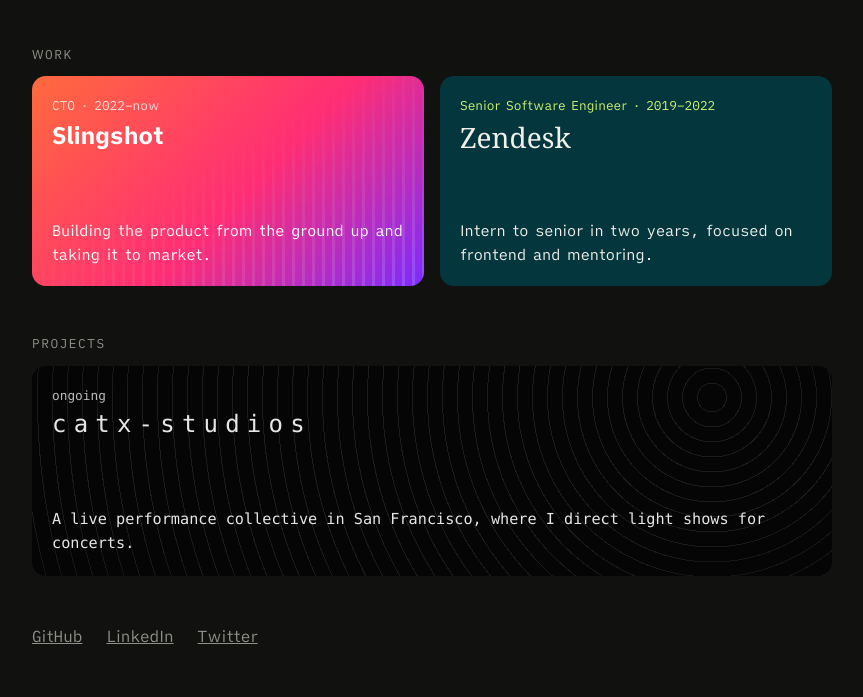
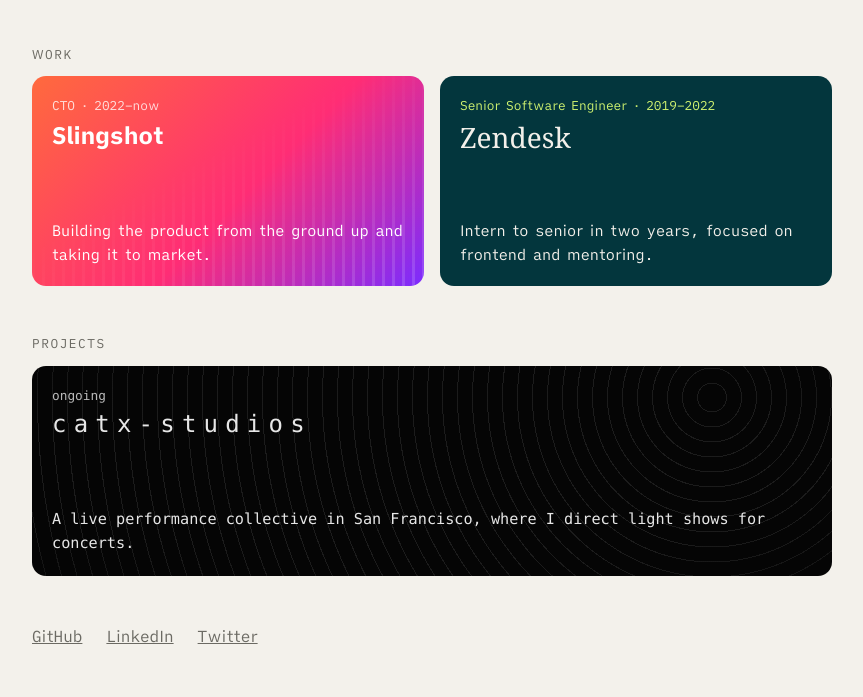
Before and after one commit to saescapa/saescapa.github.io, a plain HTML site: page index.html in a window 1280 px wide. Shown: the part 121-818 px from the top of the page, without its empty margins (208-1071 px from the left). Drawn offline with Linux system fonts and the dark colour scheme.

Commit message:
style: use light theme only with warm off-white background

```diff
--- a/style.css
+++ b/style.css
@@ -32,17 +32,9 @@
 }
 
 :root {
-  --bg: #fafaf7;
+  --bg: #f3f1eb;
   --fg: #1a1a1a;
-  --muted: #6b6b66;
-}
-
-@media (prefers-color-scheme: dark) {
-  :root {
-    --bg: #111110;
-    --fg: #e8e8e3;
-    --muted: #8f8f88;
-  }
+  --muted: #6b6a63;
 }
 
 body {
```
